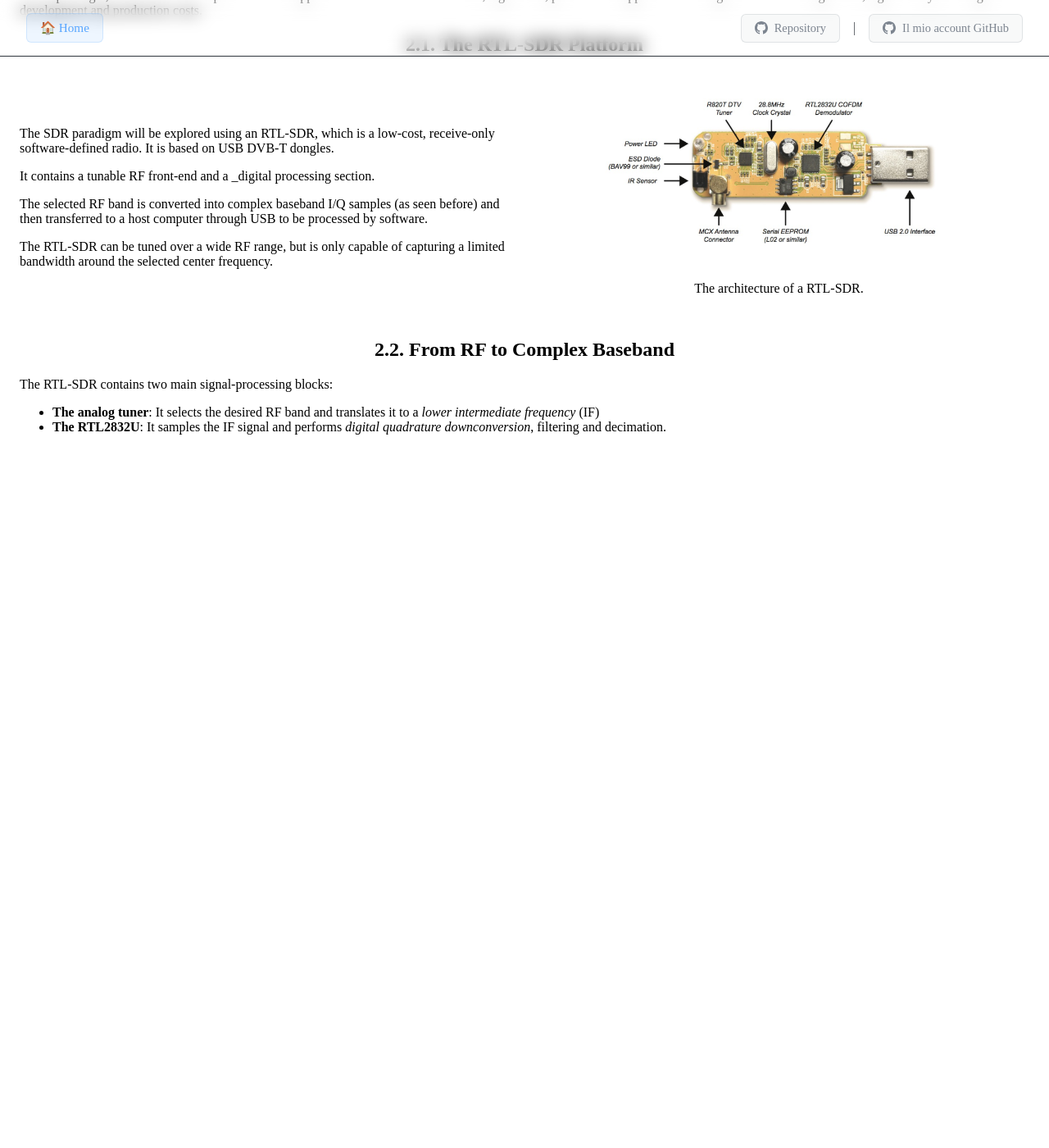
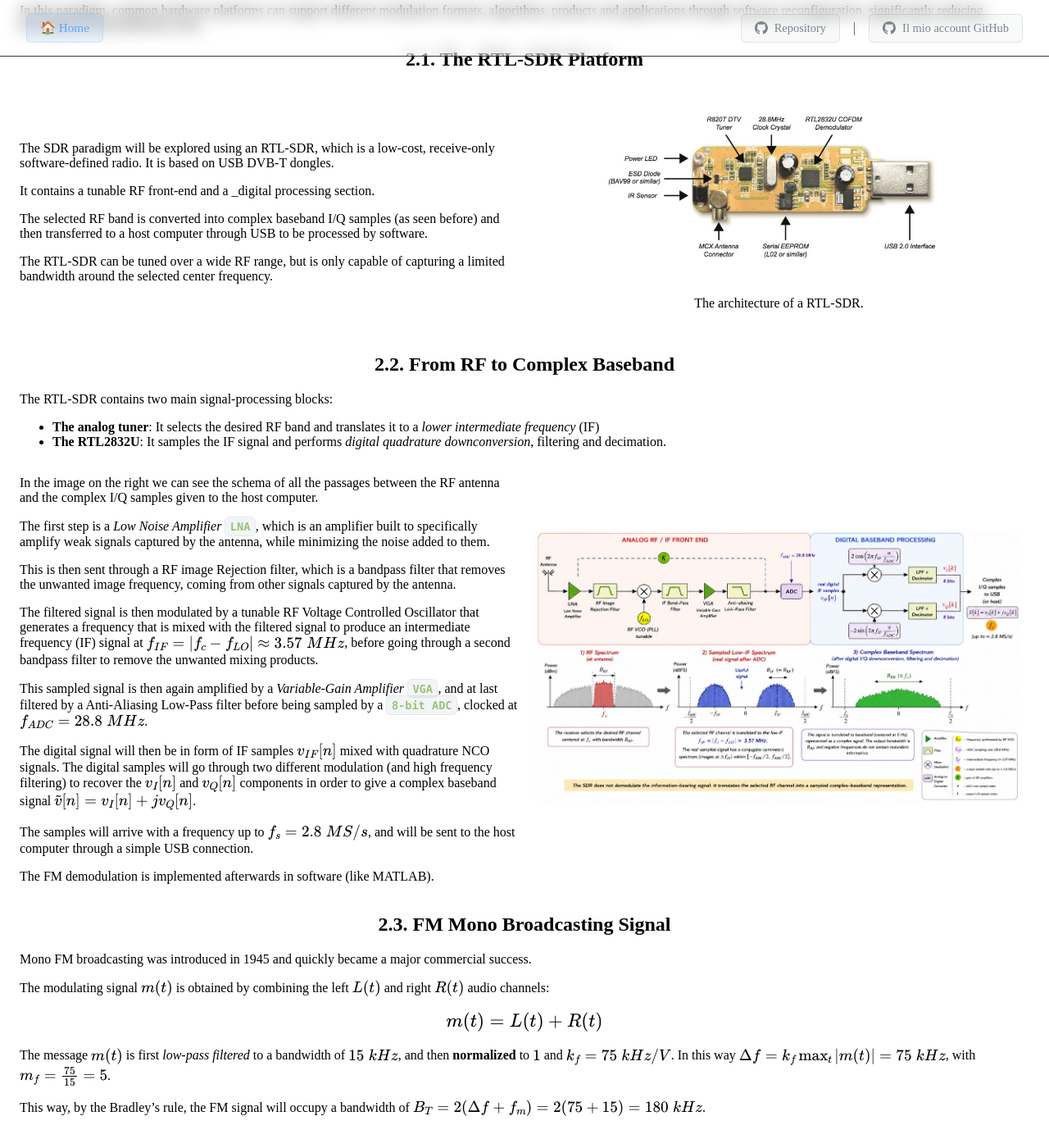
Before and after one commit to Gabriele-D-Cambria/Notes-for-Electronics-and-Communications-Systems-2026-2027, a Jekyll site: the page built from Software Defined Radio.md, in a window 1280 px wide and 1400 px high, scrolled down 704 px. Shown: the whole window at 82% size. Built offline with Jekyll 4.4.1, drawn with Linux system fonts in a browser that asks for light colours; nearby versions of some CDN libraries; our own code applies the rules of GitHub Pages for plain Markdown files; before the commit the page ends 1274 px from its top, so only the background shows below that; some of the changed text lies outside the part shown.

Commit message:
Comm - From RF to Complex Baseband analysis

```diff
--- a/Software Defined Radio.md
+++ b/Software Defined Radio.md
@@ -8,6 +8,7 @@ title: Software Defined Radio
 - [2. Software Defined Radio](#2-software-defined-radio)
   - [2.1. The RTL-SDR Platform](#21-the-rtl-sdr-platform)
   - [2.2. From RF to Complex Baseband](#22-from-rf-to-complex-baseband)
+  - [2.3. FM Mono Broadcasting Signal](#23-fm-mono-broadcasting-signal)
 
 # 2. Software Defined Radio
 
@@ -89,3 +90,65 @@ The RTL-SDR contains two main signal-processing blocks:
   intermediate frequency_ (IF)
 - **The RTL2832U**: It samples the IF signal and performs _digital quadrature
   downconversion_, filtering and decimation.
+
+<div class="grid2">
+<div class="">
+
+In the image on the right we can see the schema of all the passages between
+the RF antenna and the complex I/Q samples given to the host computer.
+
+The first step is a _Low Noise Amplifier_ `LNA`, which is an amplifier built to
+specifically amplify weak signals captured by the antenna, while minimizing
+the noise added to them.
+
+This is then sent through a RF image Rejection filter, which is a bandpass
+filter that removes the unwanted image frequency, coming from other signals
+captured by the antenna.
+
+The filtered signal is then modulated by a tunable RF Voltage Controlled Oscillator
+that generates a frequency that is mixed with the filtered signal to produce an
+intermediate frequency (IF) signal at $f_{IF} = \vert f_c - f_{LO} \vert
+\approx 3.57\;MHz$, before going through a second bandpass filter to remove
+the unwanted mixing products.
+
+This sampled signal is then again amplified by a _Variable-Gain Amplifier_
+`VGA`, and at last filtered by a Anti-Aliasing Low-Pass filter before being
+sampled by a `8-bit ADC`, clocked at $f_{ADC} = 28.8\;MHz$.
+
+The digital signal will then be in form of IF samples $v_{IF}[n]$ mixed with
+quadrature NCO signals. The digital samples will go through two different modulation
+(and high frequency filtering) to recover the $v_I[n]$ and $v_Q[n]$ components
+in order to give a complex baseband signal $\tilde{v}[n] = v_I[n] + j v_Q[n]$.
+
+The samples will arrive with a frequency up to $f_{s} = 2.8\;MS/s$, and will
+be sent to the host computer through a simple USB connection.
+
+The FM demodulation is implemented afterwards in software (like MATLAB).
+
+</div>
+<div class="">
+<img class="100" src="./images/radio-comms/rf-to-complex-baseband-scheme.png"
+      alt="From RF to complex baseband" />
+</div>
+</div>
+
+## 2.3. FM Mono Broadcasting Signal
+
+Mono FM broadcasting was introduced in 1945 and quickly became a major commercial
+success.
+
+The modulating signal $m(t)$ is obtained by combining the left $L(t)$ and
+right $R(t)$ audio channels:
+
+$$
+\large
+m(t) = L(t) + R(t)
+$$
+
+The message $m(t)$ is first _low-pass filtered_ to a bandwidth of $15\;kHz$,
+and then **normalized** to $1$ and $k_f = 75\;kHz/V$.
+In this way $\Delta f = k_f \max_t{\vert m(t) \vert} = 75\;kHz$, with $m_f =
+ \frac{75}{15} = 5$.
+
+This way, by the Bradley's rule, the FM signal will occupy a bandwidth of $B_T
+= 2(\Delta f + f_m) = 2(75 + 15) = 180\;kHz$.
```
Also changed, not shown: images/radio-comms/rf-to-complex-baseband-scheme.png (added).
